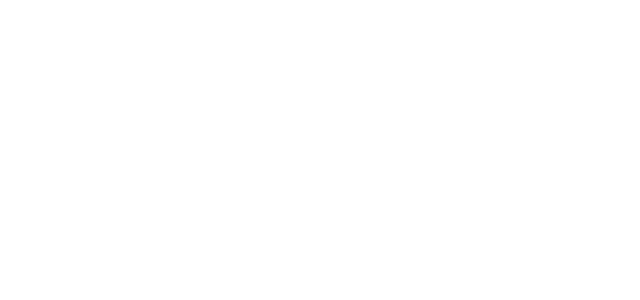
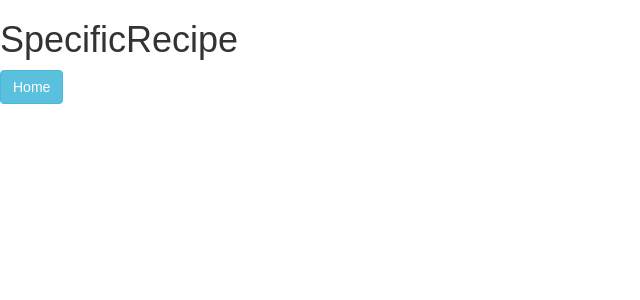
Before and after one commit to rosedimplegeorge/myDiary, a React (Create React App) app in the folder client/: page /recipes/1 in a window 1280 px wide. Shown: the top 300 px of the page, without its empty margins (0-640 px from the left). Built offline with nearby package versions, Linux system fonts and the light colour scheme.

Commit message:
Specific Recipe Route created and Reverse Navigation is also configured

```diff
--- a/client/src/App.js
+++ b/client/src/App.js
@@ -2,6 +2,7 @@
 import { BrowserRouter as Router, Switch, Route} from 'react-router-dom';
 import LandingPage from './components/LandingPage';
 import RecipesList from './components/RecipesList';
+import SpecificRecipe from './components/SpecificRecipe';
 class App extends Component {
 
   render() {
@@ -13,6 +14,7 @@
           <Switch>
             <Route exact path="/" component={LandingPage}/>
             <Route exact path="/recipes" component={RecipesList}/>
+            <Route exact path="/recipes/:id" component={SpecificRecipe}/>
           </Switch>
         </div>
       </Router>
--- a/client/src/components/LandingPage.js
+++ b/client/src/components/LandingPage.js
@@ -6,7 +6,6 @@
 import Calendar from 'react-calendar';
 import AppTitle from './styledComponents/AppTitle';
 //import CalendarStyle from './components/styledComponents/CalendarStyle';
-
 
 class LandingPage extends Component {
 
--- a/client/src/components/RecipesList.js
+++ b/client/src/components/RecipesList.js
@@ -1,6 +1,9 @@
 import React, { Component } from 'react';
 import { Link } from 'react-router-dom';
-import axios from 'axios'
+import axios from 'axios';
+import { Accordion } from 'react-bootstrap';
+import { Panel } from 'react-bootstrap';
+import { Button } from 'react-bootstrap';
 
 class RecipesList extends Component {
 
@@ -28,19 +31,21 @@
     render() {
 
         const RecipesList = this.state.recipes.map(recipe => {
-            console.log('Rendering Recipes :', this.state.recipes.length)
             return <div key={recipe.id}>
-                        <Link to={`/recipes/${recipe.id}`}><h2>{recipe.name}</h2><p>{recipe.story}</p></Link>
+                    <Accordion>
+                        <Panel header={recipe.name}>
+                        <Link to={`/recipes/${recipe.id}`}><h4>{recipe.name}</h4></Link>
+                        </Panel>
+                        <p>{recipe.story}</p>
+                    </Accordion>
                     </div>
-                    if(this.state.error){
-                        return<div>{this.state.error}</div>
-                    }
         })
-            console.log('Recipe List',RecipesList)
+
         return (
             <div>
                 <h1>Recipe List</h1>
                 <h4>{RecipesList}</h4>
+                <Link to='/'><Button bsStyle="info">Home</Button></Link>
             </div>
         );
     }
--- a/client/src/components/SpecificRecipe.js
+++ b/client/src/components/SpecificRecipe.js
@@ -1,10 +1,13 @@
 import React, { Component } from 'react';
+import { Button } from 'react-bootstrap';
+import { Link } from 'react-router-dom';
 
 class SpecificRecipe extends Component {
     render() {
         return (
             <div>
                 <h1>SpecificRecipe</h1>
+                <Link to='/'><Button bsStyle="info">Home</Button></Link>
             </div>
         );
     }
```
